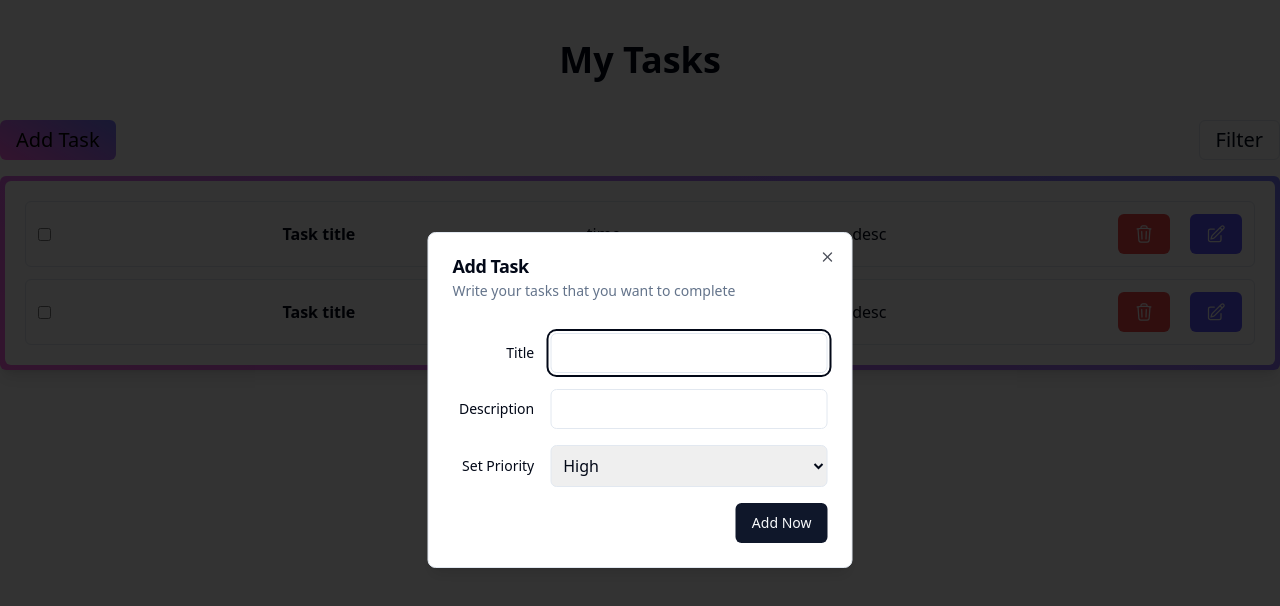
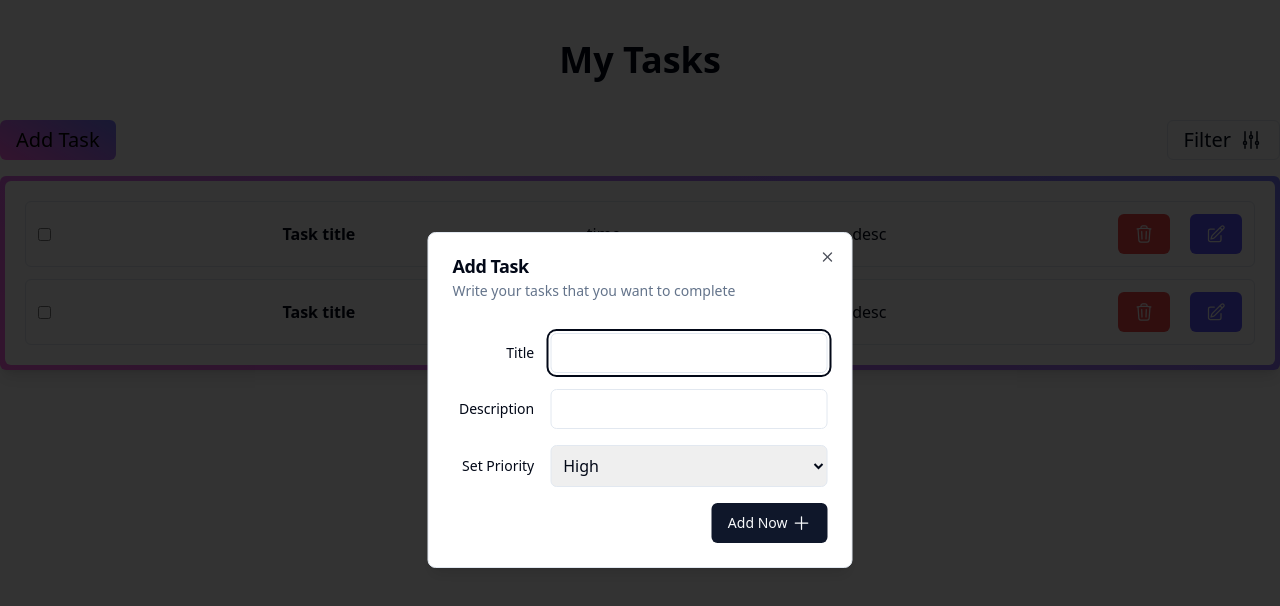
Before and after one commit to rirefat/taskMaster-frontend, a React (Vite) app: page / in a window 1280 px wide. Both pictures are taken after a click on the button "Add Task". Shown: the top 606 px of the page. Built offline with nearby package versions, Linux system fonts and the light colour scheme.

Commit message:
update filter

```diff
--- a/src/components/todo/AddTodoModal.tsx
+++ b/src/components/todo/AddTodoModal.tsx
@@ -67,7 +67,13 @@ export function AddTodoModal() {
           </div>
           <DialogFooter>
             <DialogClose asChild>
-              <Button type="submit">Add Now</Button>
+              <Button type="submit" className="space-x-1">
+                <span>Add Now</span>
+                <svg xmlns="http://www.w3.org/2000/svg" fill="none" viewBox="0 0 24 24" stroke-width="1.5" stroke="currentColor" className="size-5">
+                  <path stroke-linecap="round" stroke-linejoin="round" d="M12 4.5v15m7.5-7.5h-15" />
+                </svg>
+
+              </Button>
             </DialogClose>
           </DialogFooter>
         </form>
--- a/src/components/todo/TodoFilter.tsx
+++ b/src/components/todo/TodoFilter.tsx
@@ -15,7 +15,13 @@ const TodoFilter = () => {
     return (
         <DropdownMenu>
             <DropdownMenuTrigger asChild>
-                <Button variant="outline" className="text-xl">Filter</Button>
+                <Button variant="outline" className="text-xl space-x-2">
+                    <span>Filter</span>
+                    <svg xmlns="http://www.w3.org/2000/svg" fill="none" viewBox="0 0 24 24" stroke-width="1.5" stroke="currentColor" class="size-6">
+                        <path stroke-linecap="round" stroke-linejoin="round" d="M6 13.5V3.75m0 9.75a1.5 1.5 0 0 1 0 3m0-3a1.5 1.5 0 0 0 0 3m0 3.75V16.5m12-3V3.75m0 9.75a1.5 1.5 0 0 1 0 3m0-3a1.5 1.5 0 0 0 0 3m0 3.75V16.5m-6-9V3.75m0 3.75a1.5 1.5 0 0 1 0 3m0-3a1.5 1.5 0 0 0 0 3m0 9.75V10.5" />
+                    </svg>
+
+                </Button>
             </DropdownMenuTrigger>
             <DropdownMenuContent className="w-56">
                 <DropdownMenuLabel>Filter by priority</DropdownMenuLabel>
```
